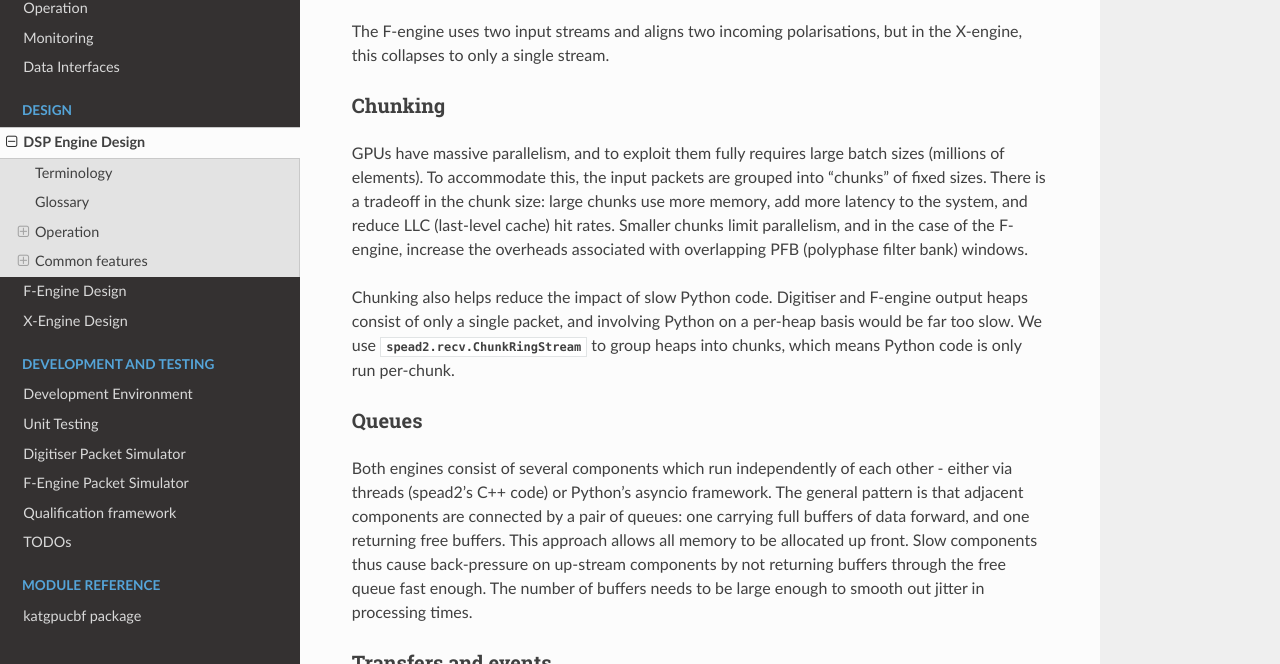
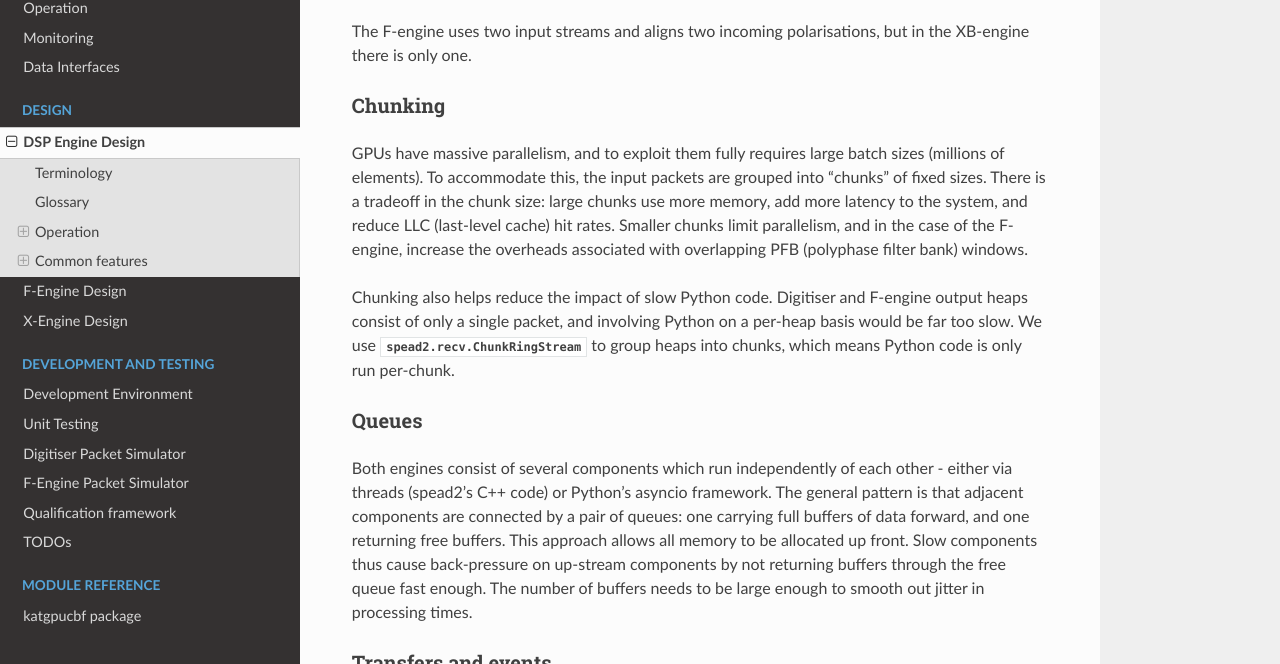
Before and after one commit to ska-sa/katgpucbf, a Sphinx documentation site: the page built from doc/engines.rst, in a window 1280 px wide and 900 px high, scrolled down 1531 px, cut to the strip 236-900 px from the top of the window. Built offline with Sphinx 7.4.7 and the Read the Docs theme 2.0.0, drawn with Linux system fonts in a browser that asks for light colours; the version number could not be read and is left out.

Commit message:
Remove description of stream collapse
Co-authored-by: Bruce Merry <1963944+bmerry@users.noreply.github.com>

```diff
--- a/doc/engines.rst
+++ b/doc/engines.rst
@@ -117,7 +117,7 @@ The general operation of the DSP engines is illustrated in the diagram below:
    \draw[queue] (download) -- (transmit);
 
 The F-engine uses two input streams and aligns two incoming polarisations, but
-in the X-engine, this collapses to only a single stream.
+in the XB-engine there is only one.
 
 Chunking
 ^^^^^^^^
```
